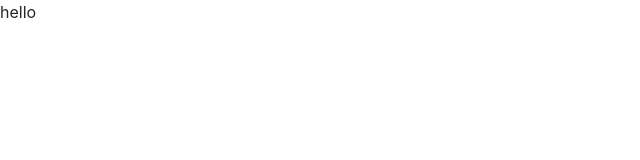
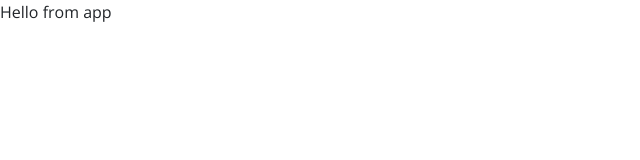
Before and after one commit to umairx97/food-react-app, a React (Create React App) app: page / in a window 1280 px wide. Shown: the top 160 px of the page, without its empty margins (0-640 px from the left). Built offline with nearby package versions, Linux system fonts and the light colour scheme.

Commit message:
Added Starter-plate

```diff
--- a/src/App.js
+++ b/src/App.js
@@ -1,11 +1,8 @@
-import React from 'react'
+import React, { Component } from "react";
+import "./App.css";
 
-const App = () => {
-    return (
-        <div>
-            hello
-        </div>
-    )
+export default class App extends Component {
+  render() {
+    return <React.Fragment>Hello from app</React.Fragment>;
+  }
 }
-
-export default App;
```
Also changed, not shown: src/components/Recipe.js (+7 -0 lines), src/components/RecipeDetails.js (+7 -0 lines), src/components/RecipeList.js (+7 -0 lines), src/components/RecipeSearch.js (+7 -0 lines).
